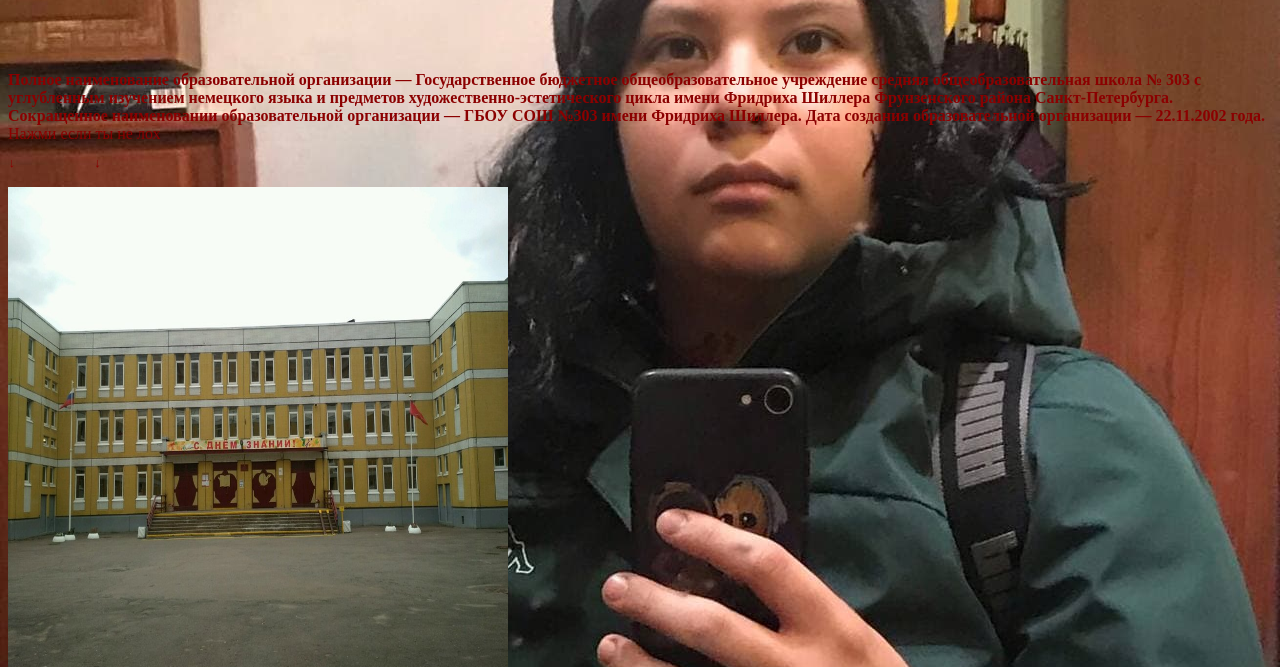
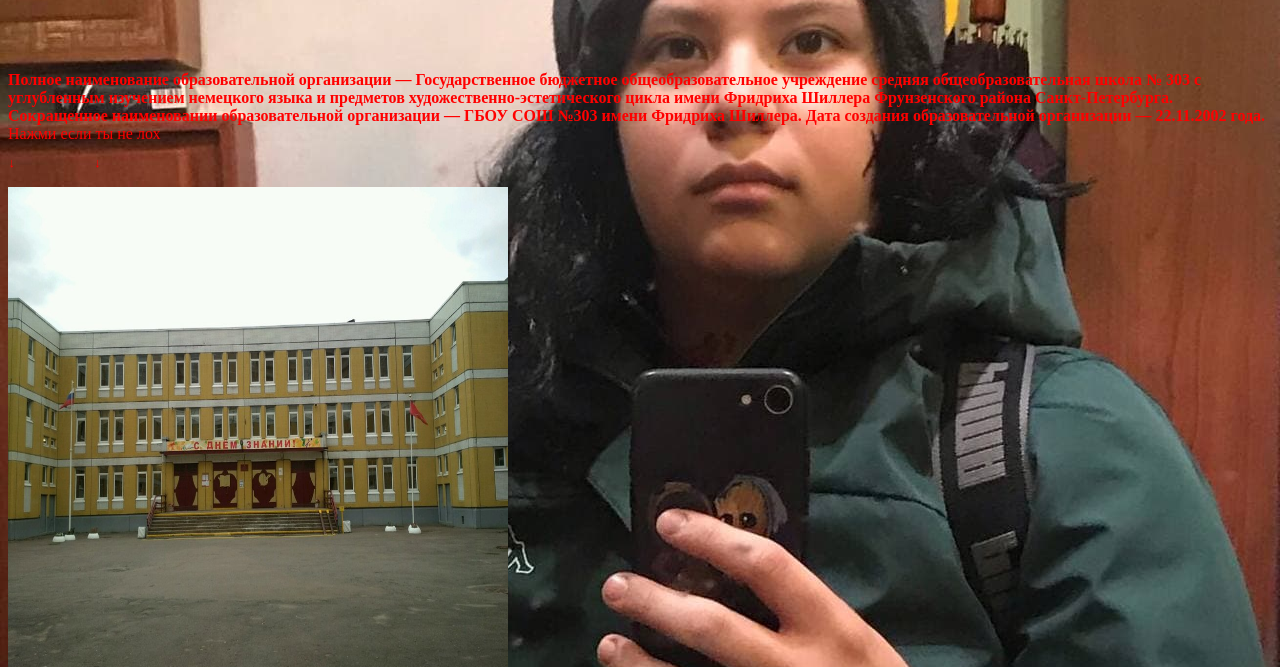
Before and after one commit to triangle220/school303, a plain HTML site: page index.html in a window 1280 px wide. Shown: the part 171-838 px from the top of the page. Drawn offline with Linux system fonts and the light colour scheme.

Commit message:
Update style (2).css

```diff
--- a/style (2).css
+++ b/style (2).css
@@ -1,5 +1,5 @@
  *{
- 	color: darkred;
+ 	color: red;
 }
 html {
 	background-image: url("kaban.jpg");
```
